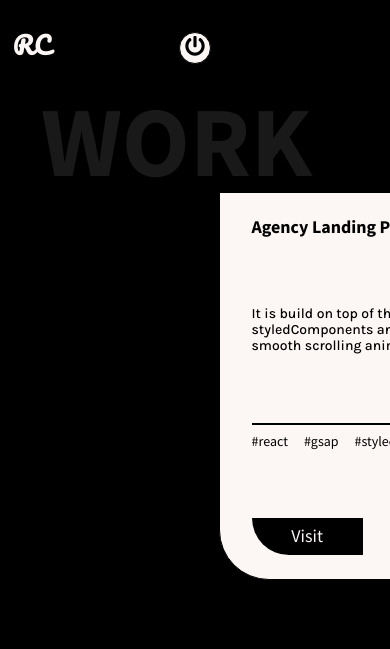
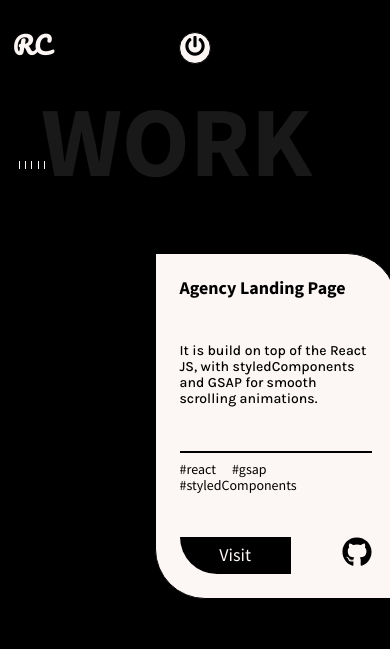
Before and after one commit to RACHID-WEBDEV/react-portfolio, a React (Create React App) app: page /work in a window 390 px wide. Shown: the top 649 px of the page. Built offline with nearby package versions, Linux system fonts and the light colour scheme.

Commit message:
Responsiveness on Mobile and Tablet

```diff
--- a/src/components/AboutPage.js
+++ b/src/components/AboutPage.js
@@ -8,6 +8,7 @@ import PowerBotton from '../subComponents/PowerBotton';
 import ParticleComponent from '../subComponents/ParticleComponent';
 import BigTitle from '../subComponents/BigTitlte';
 import astronaut from '../assets/Images/spaceman.png';
+import SoundBar from '../subComponents/SoundBar';
 
 const Box = styled.div`
   background-color: ${props => props.theme.body};
@@ -52,6 +53,23 @@ const Main = styled.div`
   top: 10rem;
   font-family: 'Ubuntu Mono', monospace;
   font-style: italic;
+  @media (max-width: 40em) {
+    width: 60vw;
+    height: 50vh;
+    top: 50%;
+    left: 50%;
+    transform: translate(-50%, -50%);
+  }
+  @media (max-width: 30em) {
+    width: 50vw;
+    height: auto;
+    backdrop-filter: none;
+    margin-top: 2rem;
+  }
+  @media (max-width: 20em) {
+    padding: 1rem;
+    font-size: calc(0.5rem + 1vw);
+  }
 `;
 
 const AboutPage = () => {
@@ -61,21 +79,12 @@ const AboutPage = () => {
         <LogoComponent theme="dark" />
         <SocialIcons theme="dark" />
         <PowerBotton />
+        <SoundBar />
         <ParticleComponent theme="dark" />
-
+        <BigTitle text="ABOUT" top="10%" left="5%" />
         <Spaceman>
           <img src={astronaut} alt="spaceman" />
         </Spaceman>
-        {/* <Main>
-          I'm a front-end developer located in India. I love to create simple
-          yet beautiful websites with great user experience.
-          <br /> <br />
-          I'm interested in the whole frontend stack Like trying new things and
-          building great projects. I'm an independent freelancer and blogger. I
-          love to write blogs and read books.
-          <br /> <br />I believe everything is an Art when you put your
-          consciousness in it. You can connect with me via social links.
-        </Main> */}
 
         <Main>
           Hello, I am Adeyemo Rasheed, a Software Developer with Experience in
@@ -86,8 +95,6 @@ const AboutPage = () => {
           <br />I have great desire to learn more Always passionate about the
           world of computer science and the algorithmic vision of the world.
         </Main>
-
-        <BigTitle text="ABOUT" top="10%" left="5%" />
       </Box>
     </ThemeProvider>
   );
--- a/src/components/BlogComponent.js
+++ b/src/components/BlogComponent.js
@@ -17,7 +17,10 @@ const Box = styled(motion(NavLink))`
   display: flex;
   flex-direction: column;
   z-index: 5;
-
+  @media (max-width: 25em) {
+    width: calc(8rem + 15vw);
+    height: 15rem;
+  }
   &:hover {
     color: ${props => props.theme.body};
     background-color: ${props => props.theme.text};
@@ -44,6 +47,12 @@ const Title = styled.h3`
   font-family: 'Karla', sans-serif;
   font-weight: 700;
   border-bottom: 1px solid ${props => props.theme.text};
+  @media (max-width: 40em) {
+    font-size: calc(0.8em + 1vw);
+  }
+  @media (max-width: 25em) {
+    font-size: calc(0.6em + 1vw);
+  }
 
   ${Box}:hover & {
     border-bottom: 1px solid ${props => props.theme.body};
@@ -54,9 +63,15 @@ const HashTags = styled.div`
 `;
 const Tag = styled.span`
   padding-right: 0.5rem;
+  @media (max-width: 25em) {
+    font-size: calc(0.5em + 1vw);
+  }
 `;
 const Date = styled.span`
   padding: 0.5rem 0;
+  @media (max-width: 25em) {
+    font-size: calc(0.5em + 1vw);
+  }
 `;
 
 const Container = styled(motion.div)``;
--- a/src/components/BlogPage.js
+++ b/src/components/BlogPage.js
@@ -10,6 +10,7 @@ import BlogComponent from './BlogComponent';
 import AnchorComponent from '../subComponents/Anchor';
 import BigTitle from '../subComponents/BigTitlte';
 import { motion } from 'framer-motion';
+import SoundBar from '../subComponents/SoundBar';
 
 const MainContainer = styled(motion.div)`
   background-image: url(${img});
@@ -32,12 +33,18 @@ const Center = styled.div`
   justify-content: center;
   align-items: center;
   padding-top: 10rem;
+  @media (max-width: 30em) {
+    padding-top: 7rem;
+  }
 `;
 
 const Grid = styled.div`
   display: grid;
   grid-template-columns: repeat(2, minmax(calc(10rem + 15vw), 1fr));
   grid-gap: calc(1rem + 2vw);
+  @media (max-width: 50em) {
+    grid-template-columns: 100%;
+  }
 `;
 
 // Framer-motion config
@@ -75,6 +82,7 @@ const BlogPage = () => {
         <LogoComponent />
         <PowerBotton />
         <SocialIcons />
+        <SoundBar />
         <AnchorComponent number={numbers} />
         <Center>
           <Grid>
--- a/src/components/Main.js
+++ b/src/components/Main.js
@@ -158,11 +158,6 @@ const DarkDiv = styled.div`
     transition: width 0.5s ease 0s, height 1s ease 0.5s;
   }
 `;
-const SocialBox = styled.div`
-  @media (max-width: 40em) {
-    ${props => (props.click ? 'dark' : 'null')};
-  }
-`;
 
 function Main() {
   const [click, setClick] = useState(false);
@@ -177,9 +172,8 @@ function Main() {
           <PowerBotton />
           <LogoComponent theme={click ? 'dark' : 'light'} />
           <SoundBar />
-          <SocialBox>
-            <SocialIcons theme={click ? 'dark' : 'light'} />
-          </SocialBox>
+
+          <SocialIcons theme={click ? 'dark' : 'light'} />
 
           <Center click={click}>
             {/* <YinYang
--- a/src/components/MySkillsPage.js
+++ b/src/components/MySkillsPage.js
@@ -8,6 +8,7 @@ import SocialIcons from '../subComponents/SocialIcons';
 import PowerBotton from '../subComponents/PowerBotton';
 import ParticleComponent from '../subComponents/ParticleComponent';
 import BigTitle from '../subComponents/BigTitlte';
+import SoundBar from '../subComponents/SoundBar';
 
 const Box = styled.div`
   background-color: ${props => props.theme.body};
@@ -17,6 +18,21 @@ const Box = styled.div`
   display: flex;
   justify-content: space-evenly;
   align-items: center;
+  @media (max-width: 50em) {
+    flex-direction: column;
+    padding: 8rem 0px;
+    height: auto;
+  }
+  @media (max-width: 50em) {
+    & > :nth-child(5) {
+      margin-bottom: 5rem;
+    }
+  }
+  @media (max-width: 30em) {
+    & > :nth-child(5) {
+      margin-bottom: 4rem;
+    }
+  }
 `;
 
 const Main = styled.div`
@@ -34,6 +50,14 @@ const Main = styled.div`
   display: flex;
   flex-direction: column;
   justify-content: space-between;
+
+  @media (max-width: 60em) {
+    height: 55vh;
+  }
+  @media (max-width: 50em) {
+    width: 50vw;
+    height: max-content;
+  }
 
   &:hover {
     color: ${props => props.theme.body};
@@ -80,6 +104,7 @@ const Description = styled.div`
 const MySkillsPage = () => {
   return (
     <ThemeProvider theme={lightTheme}>
+      <SoundBar />
       <Box>
         <LogoComponent theme="light" />
         <SocialIcons theme="light" />
@@ -127,8 +152,7 @@ const MySkillsPage = () => {
             <p>VScode, Github, Codepen etc.</p>
           </Description>
         </Main>
-
-        <BigTitle text="SKILLS" top="80%" right="30%" />
+        <BigTitle text="Skills" top="80%" right="30%" />
       </Box>
     </ThemeProvider>
   );
--- a/src/components/WorkPage.js
+++ b/src/components/WorkPage.js
@@ -11,6 +11,7 @@ import { Work } from '../data/WorkData';
 import Card from '../subComponents/Card';
 import { YinYang } from './AllSvg';
 import BigTitlte from '../subComponents/BigTitlte';
+import SoundBar from '../subComponents/SoundBar';
 
 const Box = styled.div`
   background-color: ${props => props.theme.body};
@@ -27,8 +28,20 @@ const Main = styled(motion.ul)`
   left: calc(10rem + 15vw);
   height: 40vh;
   display: flex;
-
   color: white;
+  @media (max-width: 50em) {
+    left: calc(8rem + 15vw);
+  }
+  @media (max-width: 40em) {
+    left: calc(2rem + 15vw);
+  }
+  @media (max-width: 25em) {
+    left: calc(1rem + 15vw);
+  }
+  @media (max-width: 40em) {
+    top: 30%;
+    left: calc(6rem + 15vw);
+  }
 `;
 const Rotate = styled.span`
   display: block;
@@ -38,6 +51,22 @@ const Rotate = styled.span`
   width: 80px;
   height: 80px;
   z-index: 1;
+  @media (max-width: 40em) {
+    width: 60px;
+    height: 60px;
+    svg {
+      width: 60px;
+      height: 60px;
+    }
+  }
+  @media (max-width: 25em) {
+    width: 50px;
+    height: 50px;
+    svg {
+      width: 50px;
+      height: 50px;
+    }
+  }
 `;
 
 // Framer-motion Configuration
@@ -77,9 +106,10 @@ const WorkPage = () => {
     <ThemeProvider theme={DarkTheme}>
       <Box>
         <LogoComponent theme="dark" />
-        <SocialIcons theme="dark" />
+        <SocialIcons theme="light" />
         <PowerBotton />
-
+        <SoundBar />
+        <BigTitlte text="WORK" top="10%" right="20%" />
         <Main ref={ref} variants={container} initial="hidden" animate="show">
           {Work.map(d => (
             <Card key={d.id} data={d} />
@@ -88,8 +118,6 @@ const WorkPage = () => {
         <Rotate ref={yinyang}>
           <YinYang width={80} height={80} fill={DarkTheme.text} />
         </Rotate>
-
-        <BigTitlte text="WORK" top="10%" right="20%" />
       </Box>
     </ThemeProvider>
   );
--- a/src/subComponents/Anchor.js
+++ b/src/subComponents/Anchor.js
@@ -4,6 +4,9 @@ import { Anchor, Link } from '../components/AllSvg';
 
 const Container = styled.div`
   position: relative;
+  @media (max-width: 40em) {
+    display: none;
+  }
 `;
 const Slider = styled.div`
   position: fixed;
--- a/src/subComponents/Card.js
+++ b/src/subComponents/Card.js
@@ -17,6 +17,28 @@ const Box = styled(motion.li)`
   justify-content: space-between;
   border: 1px solid ${props => props.theme.body};
   transition: all 0.2s ease;
+  @media (max-width: 50em) {
+    width: 16rem;
+    margin-right: 6rem;
+    height: 35vh;
+  }
+  @media (max-width: 40em) {
+    width: 14rem;
+    margin-right: 4rem;
+    height: 35vh;
+  }
+  @media (max-width: 25em) {
+    width: 12rem;
+    margin-right: 4rem;
+    height: 35vh;
+    padding: 1.5rem;
+  }
+
+  @media (max-width: 20em) {
+    width: 10rem;
+    margin-right: 4rem;
+    height: 40vh;
+  }
 
   &:hover {
     background-color: ${props => props.theme.body};
--- a/src/subComponents/SoundBar.js
+++ b/src/subComponents/SoundBar.js
@@ -26,13 +26,9 @@ const Box = styled.div`
   & > *:nth-child(5) {
     animation-delay: 0.8s;
   }
-
-  @media only screen and (min-device-width: 320px) and (max-device-width: 480px) {
-    display: flex;
-    cursor: pointer;
-    position: fixed;
-    top: 30%;
-    left: calc(1rem + 2vw);
+  @media (max-width: 40em) {
+    left: 1rem;
+    top: 10rem;
   }
 `;
 
@@ -59,7 +55,7 @@ const Line = styled.span`
 
   @media (max-width: 40em) {
     height: 0.5rem;
-    width: 1px;
+    width: 1.2px;
   }
 `;
 
```
